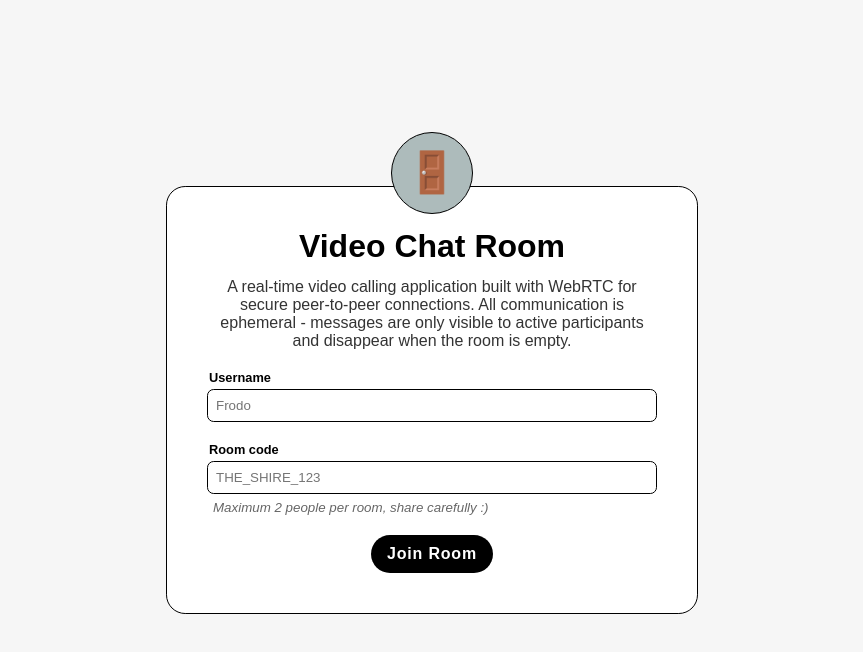
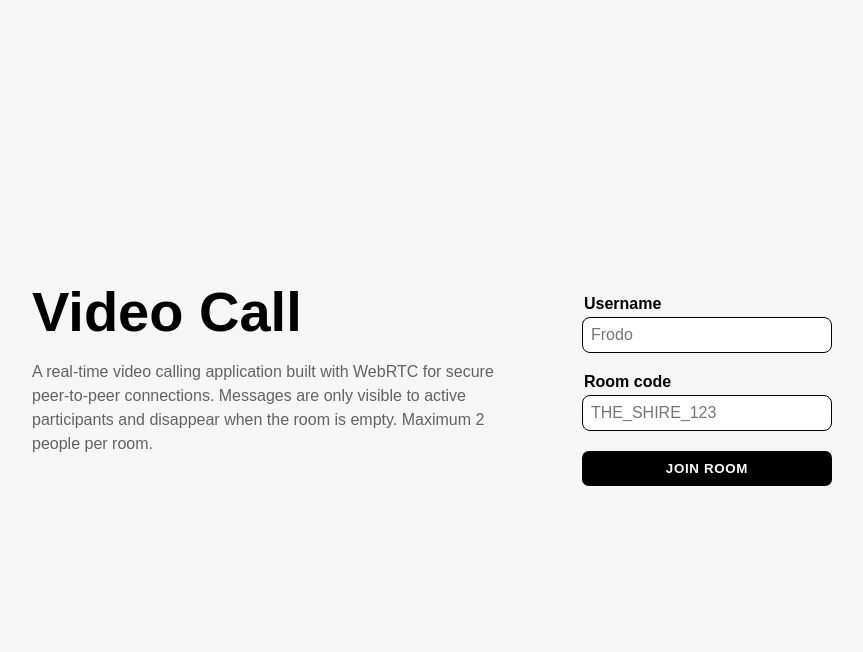
Before and after one commit to mkubincova/webrtc-video-call, a website built with Vite: page index.html in a window 1280 px wide. Shown: the whole page, without its empty margins (208-1071 px from the left). Built offline with nearby package versions, Linux system fonts and the light colour scheme.

Commit message:
feat: hp style

```diff
--- a/index.html
+++ b/index.html
@@ -25,16 +25,17 @@
   <body>
     <div id="app" class="app homepage">
       <div class="join-container">
-        <span class="icon">🚪</span>
-        <h1>Video Chat Room</h1>
-        <h2>
-          A real-time video calling application built with WebRTC for secure
-          peer-to-peer connections. All communication is ephemeral - messages
-          are only visible to active participants and disappear when the room is
-          empty.
-        </h2>
+        <div class="header">
+          <h1>Video Call</h1>
+          <p class="intro-text">
+            A real-time video calling application built with WebRTC for secure
+            peer-to-peer connections. Messages are only visible to active
+            participants and disappear when the room is empty. Maximum 2 people
+            per room.
+          </p>
+        </div>
 
-        <form id="joinForm" action="/room.html" method="GET">
+        <form id="joinForm" action="/room.html" method="GET" class="join-form">
           <label for="username">Username</label>
           <input
             id="username"
@@ -54,7 +55,6 @@
             required
             minlength="3"
           />
-          <small>Maximum 2 people per room, share carefully :)</small>
 
           <button type="submit">Join Room</button>
         </form>
--- a/src/style.css
+++ b/src/style.css
@@ -16,7 +16,7 @@
   --color-warning: #e4b975;
   --color-warning-dark: #63421c;
   --color-video-bg: #000000;
-  --color-text-muted: rgba(0, 0, 0, 0.8);
+  --color-text-muted: rgba(0, 0, 0, 0.6);
   --color-disabled-bg: #eee;
   --color-disabled-text: gray;
 
@@ -26,10 +26,6 @@
   --spacing-md: 10px;
   --spacing-lg: 20px;
   --spacing-xl: 40px;
-
-  /* Font weights */
-  --font-weight-normal: 400;
-  --font-weight-bold: bold;
 
   /* Opacity */
   --opacity-hover: 0.8;
@@ -48,12 +44,12 @@ body {
 label {
   display: block;
   margin: 0 0 4px 2px;
-  font-weight: var(--font-weight-bold);
-  font-size: 0.8rem;
+  font-weight: bold;
 }
 
 input[type="text"] {
   width: 100%;
+  font-size: 1rem;
   padding: var(--spacing-sm);
   border: 1px solid var(--color-primary);
   box-sizing: border-box;
@@ -69,10 +65,10 @@ button {
   background-color: var(--color-primary);
   color: var(--color-secondary);
   border: none;
+  border-radius: var(--border-radius-sm);
   cursor: pointer;
-  border-radius: var(--border-radius);
-  font-size: 1em;
   font-weight: 600;
+  text-transform: uppercase;
   letter-spacing: 0.05em;
 
   &:hover {
@@ -124,61 +120,64 @@ button {
 /* Homepage */
 .join-container {
   width: 100%;
-  max-width: 450px;
-  padding: var(--spacing-lg) var(--spacing-xl);
-  border: 1px solid var(--color-primary);
-  border-radius: var(--border-radius);
-  background-color: var(--color-secondary);
-  position: relative;
-
-  & .icon {
-    position: absolute;
-    width: 80px;
-    aspect-ratio: 1;
-    top: -55px;
-    left: 50%;
-    transform: translateX(-50%);
-    background-color: var(--color-success);
-    border: 1px solid var(--color-primary);
-    border-radius: 100%;
-    display: flex;
-    align-items: center;
-    justify-content: center;
-    font-size: 40px;
-  }
+  max-width: 500px;
+  display: flex;
+  flex-direction: column;
+  gap: var(--spacing-lg);
+  align-items: center;
+  text-align: center;
+  padding: var(--spacing-lg);
 
   & h1 {
-    text-align: center;
-    margin-bottom: var(--spacing-md);
-  }
-
-  & h2 {
-    text-align: center;
-    font-weight: var(--font-weight-normal);
-    font-size: medium;
-    color: var(--color-text-muted);
-    margin-bottom: var(--spacing-lg);
+    font-size: 2.5rem;
+    margin: 0 0 1rem 0;
   }
 
   & .intro-text {
-    text-align: center;
-    font-size: 0.9rem;
+    font-size: 0.8rem;
+    text-wrap: pretty;
     color: var(--color-text-muted);
-    margin-bottom: var(--spacing-lg);
     line-height: 1.5;
-    padding: 0 var(--spacing-sm);
+    max-width: 300px;
+    margin: auto;
+  }
+
+  & .join-form {
+    margin: 1rem auto;
+    width: 250px;
+    text-align: left;
   }
 
   & button {
     display: block;
+    width: 100%;
     margin: var(--spacing-lg) auto;
   }
+}
 
-  & small {
-    display: block;
-    margin: 6px 0 0 6px;
-    opacity: var(--opacity-muted);
-    font-style: italic;
+/* Laptop and bigger - side-by-side layout */
+@media (min-width: 1024px) {
+  .join-container {
+    flex-direction: row;
+    width: 800px;
+    max-width: 100%;
+    gap: 4rem;
+    align-items: flex-start;
+    text-align: left;
+
+    & .header {
+      flex: 1;
+    }
+
+    & h1 {
+      font-size: 3.5rem;
+    }
+
+    & .intro-text {
+      font-size: 1rem;
+      margin: 0;
+      max-width: none;
+    }
   }
 }
 
@@ -261,7 +260,7 @@ button {
   margin-top: -10px;
   margin-bottom: var(--spacing-xl);
   font-size: large;
-  font-weight: var(--font-weight-normal);
+  font-weight: 400;
   width: 72ch;
 }
 
```
